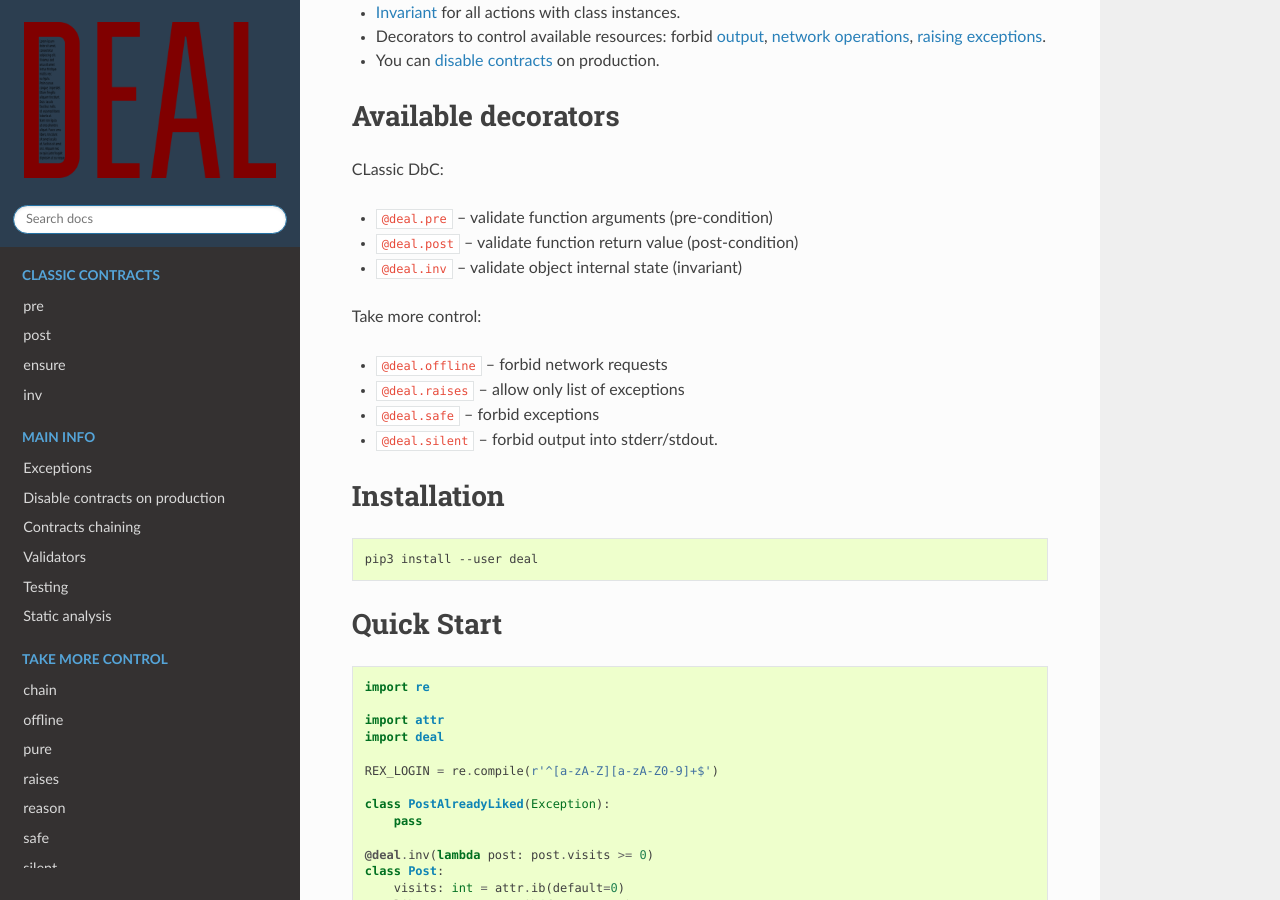
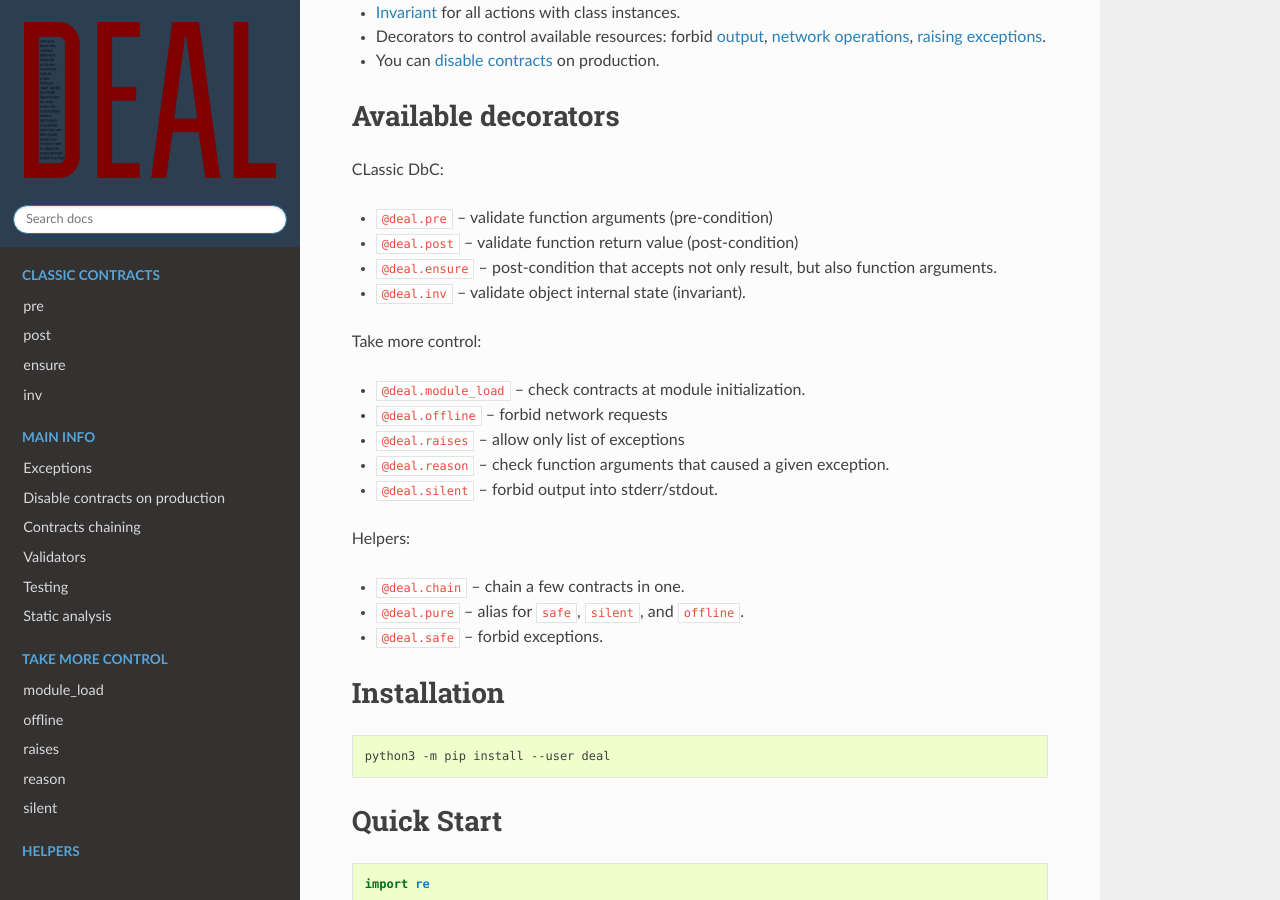
Before and after one commit to life4/deal, a Sphinx documentation site: the page built from docs/index.md, in a window 1280 px wide and 900 px high, scrolled down 703 px. Built offline with Sphinx 7.4.7 and the Read the Docs theme 2.0.0, drawn with Linux system fonts in a browser that asks for light colours; some of the changed text lies outside the part shown.

Commit message:
+docs and update readme

````diff
--- a/README.md
+++ b/README.md
@@ -21,21 +21,29 @@
 
 CLassic DbC:
 
-* `@deal.pre` -- validate function arguments (pre-condition)
-* `@deal.post` -- validate function return value (post-condition)
-* `@deal.inv` -- validate object internal state (invariant)
+* [`@deal.pre`](https://deal.readthedocs.io/decorators/pre.html) -- validate function arguments (pre-condition)
+* [`@deal.post`](https://deal.readthedocs.io/decorators/post.html) -- validate function return value (post-condition)
+* [`@deal.ensure`](https://deal.readthedocs.io/decorators/ensure.html) -- post-condition that accepts not only result, but also function arguments.
+* [`@deal.inv`](https://deal.readthedocs.io/decorators/inv.html) -- validate object internal state (invariant).
 
 Take more control:
 
-* `@deal.offline` -- forbid network requests
-* `@deal.raises` -- allow only list of exceptions
-* `@deal.safe` -- forbid exceptions
-* `@deal.silent` -- forbid output into stderr/stdout.
+* [`@deal.module_load`](https://deal.readthedocs.io/decorators/module_load.html) -- check contracts at module initialization.
+* [`@deal.offline`](https://deal.readthedocs.io/decorators/offline.html) -- forbid network requests
+* [`@deal.raises`](https://deal.readthedocs.io/decorators/raises.html) -- allow only list of exceptions
+* [`@deal.reason`](https://deal.readthedocs.io/decorators/reason.html) -- check function arguments that caused a given exception.
+* [`@deal.silent`](https://deal.readthedocs.io/decorators/silent.html) -- forbid output into stderr/stdout.
+
+Helpers:
+
+* [`@deal.chain`](https://deal.readthedocs.io/decorators/chain.html) -- chain a few contracts in one.
+* [`@deal.pure`](https://deal.readthedocs.io/decorators/pure.html) -- alias for `safe`, `silent`, and `offline`.
+* [`@deal.safe`](https://deal.readthedocs.io/decorators/safe.html) -- forbid exceptions.
 
 ## Installation
 
 ```bash
-pip3 install --user deal
+python3 -m pip install --user deal
 ```
 
 ## Quick Start
--- a/docs/index.md
+++ b/docs/index.md
@@ -25,12 +25,17 @@
     :maxdepth: 1
     :caption: Take more control
 
-    decorators/chain
+    decorators/module_load
     decorators/offline
-    decorators/pure
     decorators/raises
     decorators/reason
-    decorators/safe
     decorators/silent
 
+.. toctree::
+    :maxdepth: 1
+    :caption: Helpers
+
+    decorators/chain
+    decorators/pure
+    decorators/safe
 ```
````
Also changed, not shown: docs/decorators/ensure.md (+1 -1 lines), docs/decorators/module_load.md (added, +43 -0 lines).
